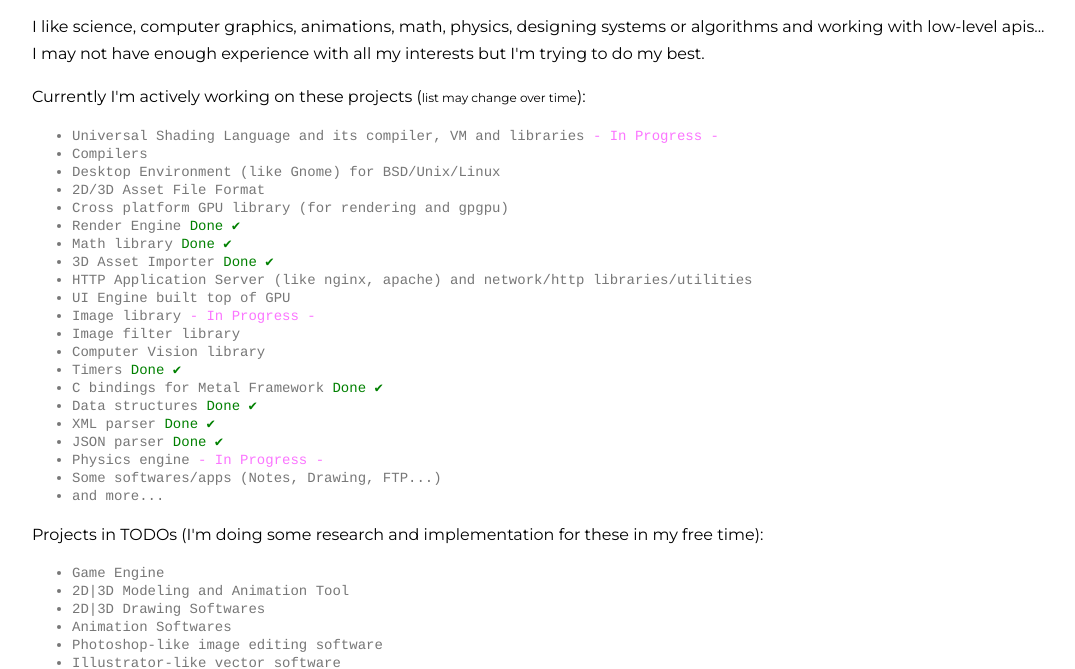
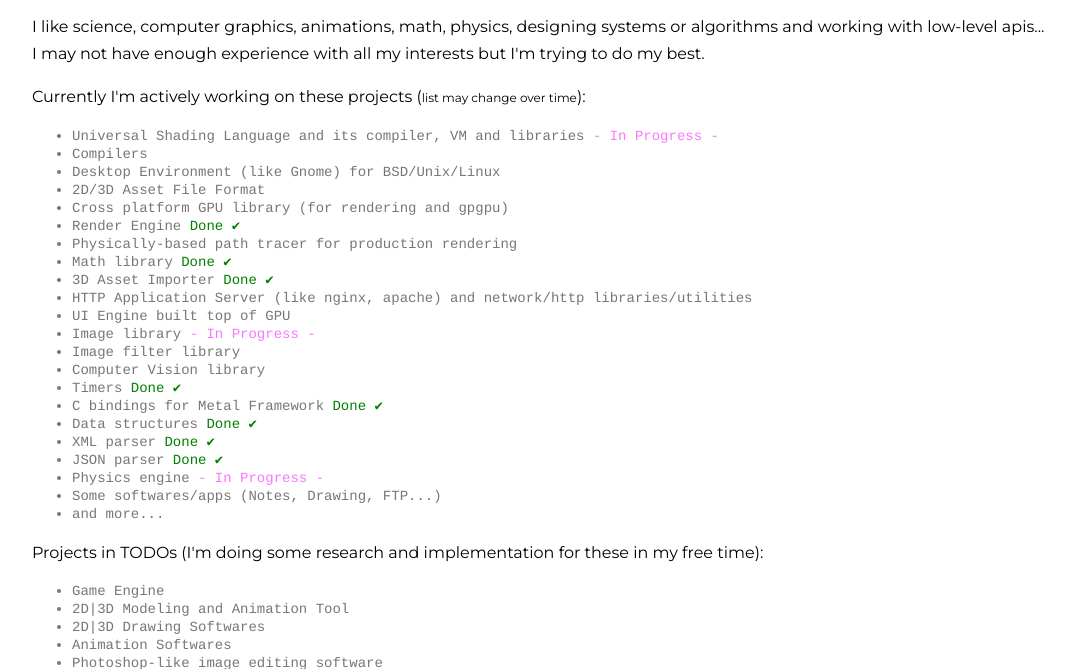
Before and after one commit to recp/recp.github.io, a plain HTML site: page index.html in a window 1280 px wide. Shown: the part 135-804 px from the top of the page, without its empty margins (26-1101 px from the left). Drawn offline with Linux system fonts and the light colour scheme; a web font is replaced by a local one.

Commit message:
Update index.html

```diff
--- a/index.html
+++ b/index.html
@@ -52,6 +52,7 @@
       <li>2D/3D Asset File Format</li>
       <li>Cross platform GPU library (for rendering and gpgpu)</li>
       <li>Render Engine <span style="color: green">Done ✔</span></li>
+      <li>Physically-based path tracer for production rendering</li>
       <li>Math library <span style="color: green">Done ✔</span></li>
       <li>3D Asset Importer <span style="color: green">Done ✔</span></li>
       <li>HTTP Application Server (like nginx, apache) and network/http libraries/utilities</li>
```
